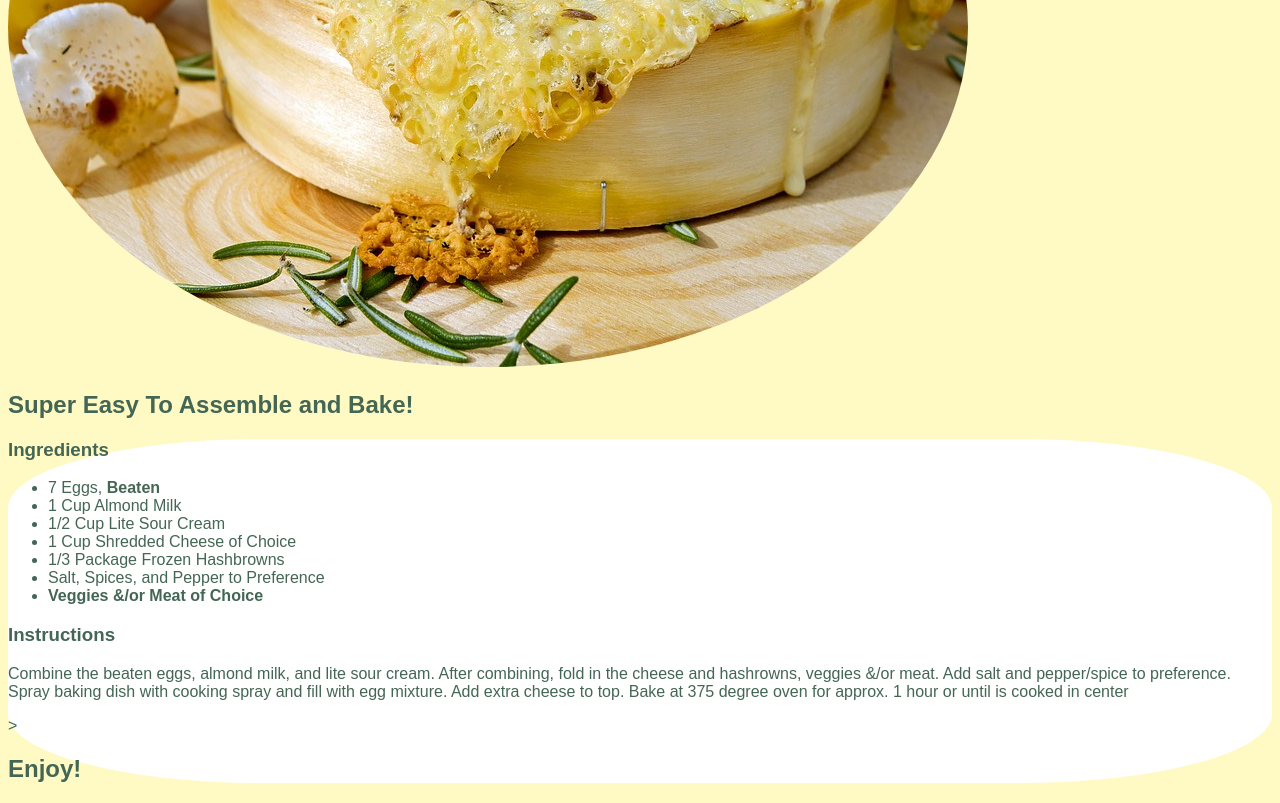
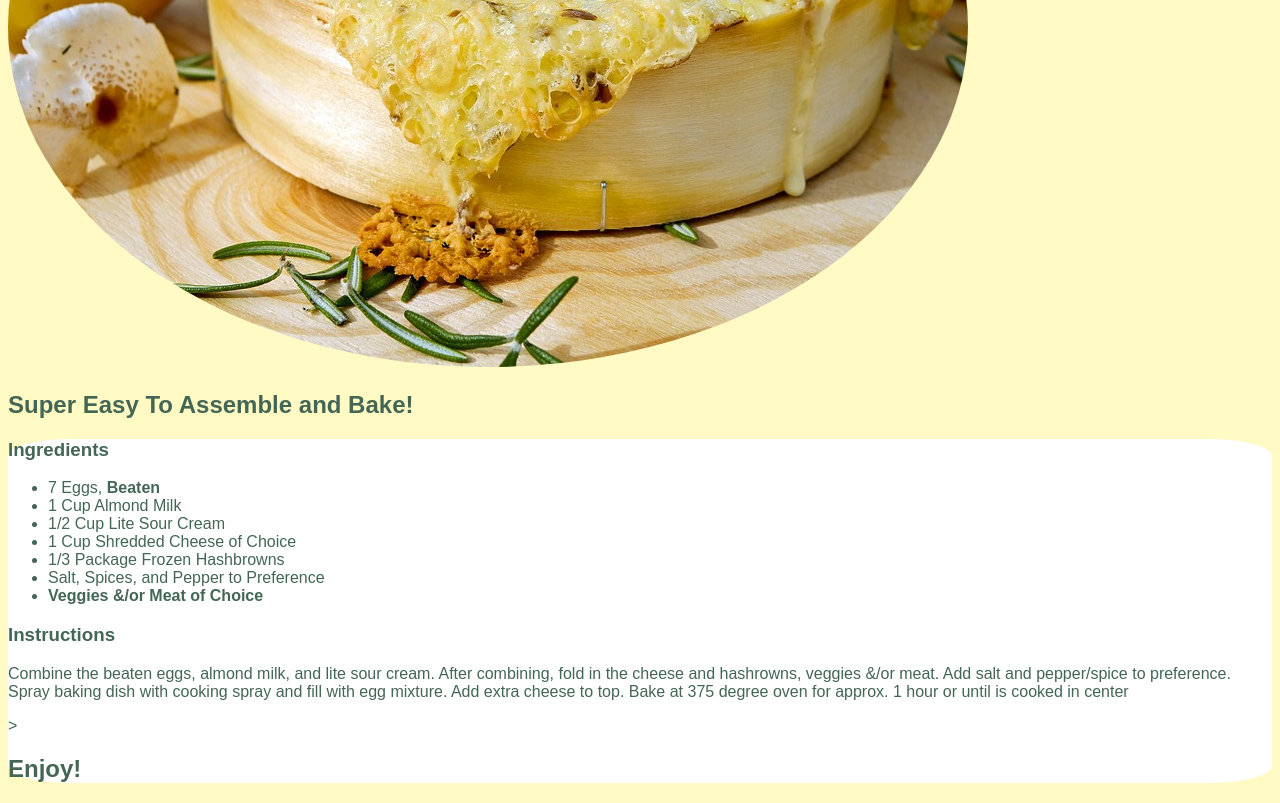
Before and after one commit to czhutch/receipe, a plain HTML site: page index.html in a window 1280 px wide. Shown: the part 393-1196 px from the top of the page. Drawn offline with Linux system fonts and the light colour scheme; files that its build step writes are made by us from their sources.

Commit message:
updated some things

```diff
--- a/CSS/style.css
+++ b/CSS/style.css
@@ -1,13 +1,15 @@
 body {
     background-color: #FFF9C4;
     font-family: sans-serif;
-    color: #446655
+    color: #446655;
 }
 div {
     background-color: white;
-    border-radius: 20%;
+    border-radius: 5%;
+    margin: 0px;
 }
 img {
     max-width: 80vw;
     border-radius: 75%;
+
 }
--- a/index.html
+++ b/index.html
@@ -5,7 +5,7 @@
     <meta name="viewport" content="width=device-width, initial-scale=1.0">
     <meta http-equiv="X-UA-Compatible" content="ie=edge">
     <title>czhrecipe</title>
-    <link rel="stylesheet" href="style.css">
+    <link rel="stylesheet" href="css/style.css">
 </head>
 <body>
     <div>
```
